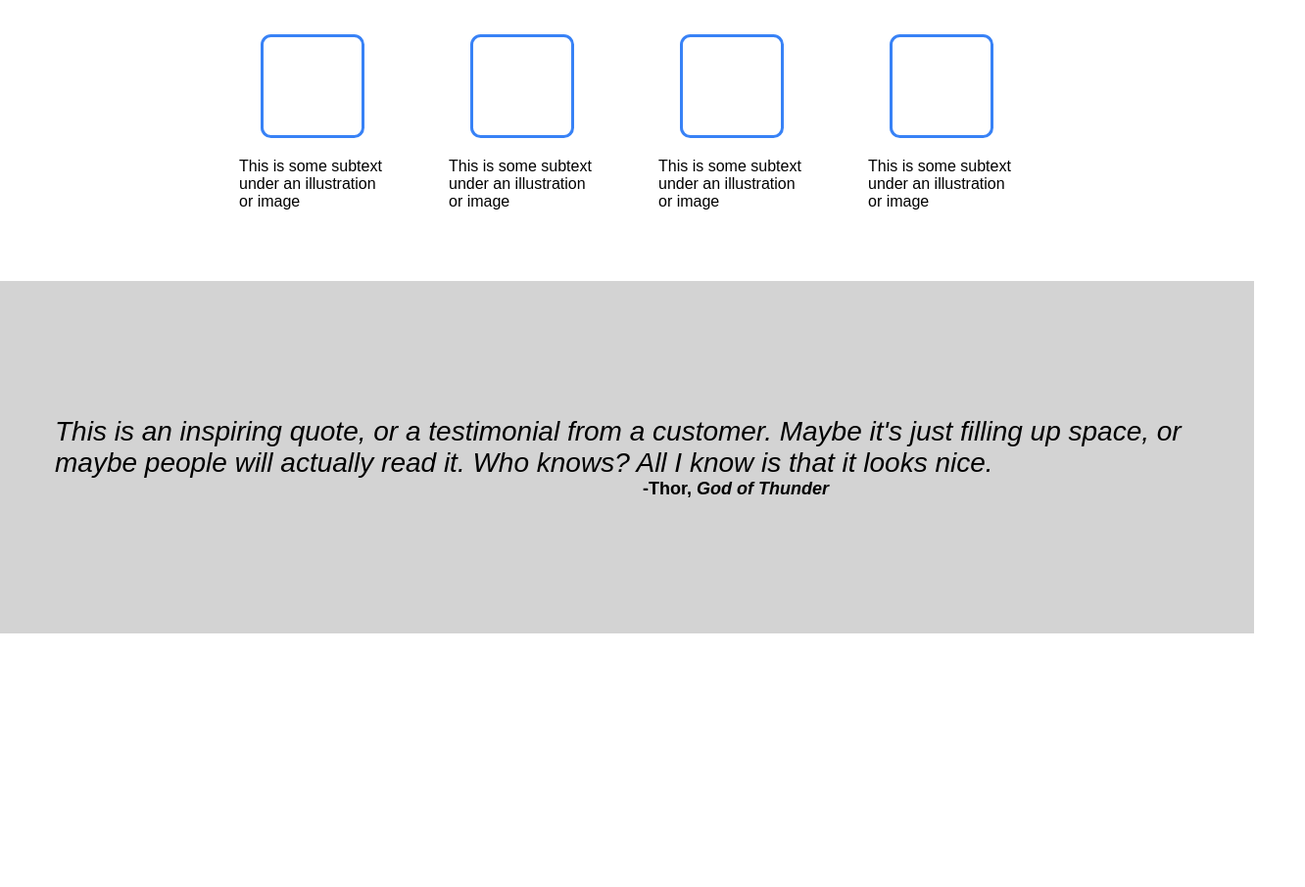
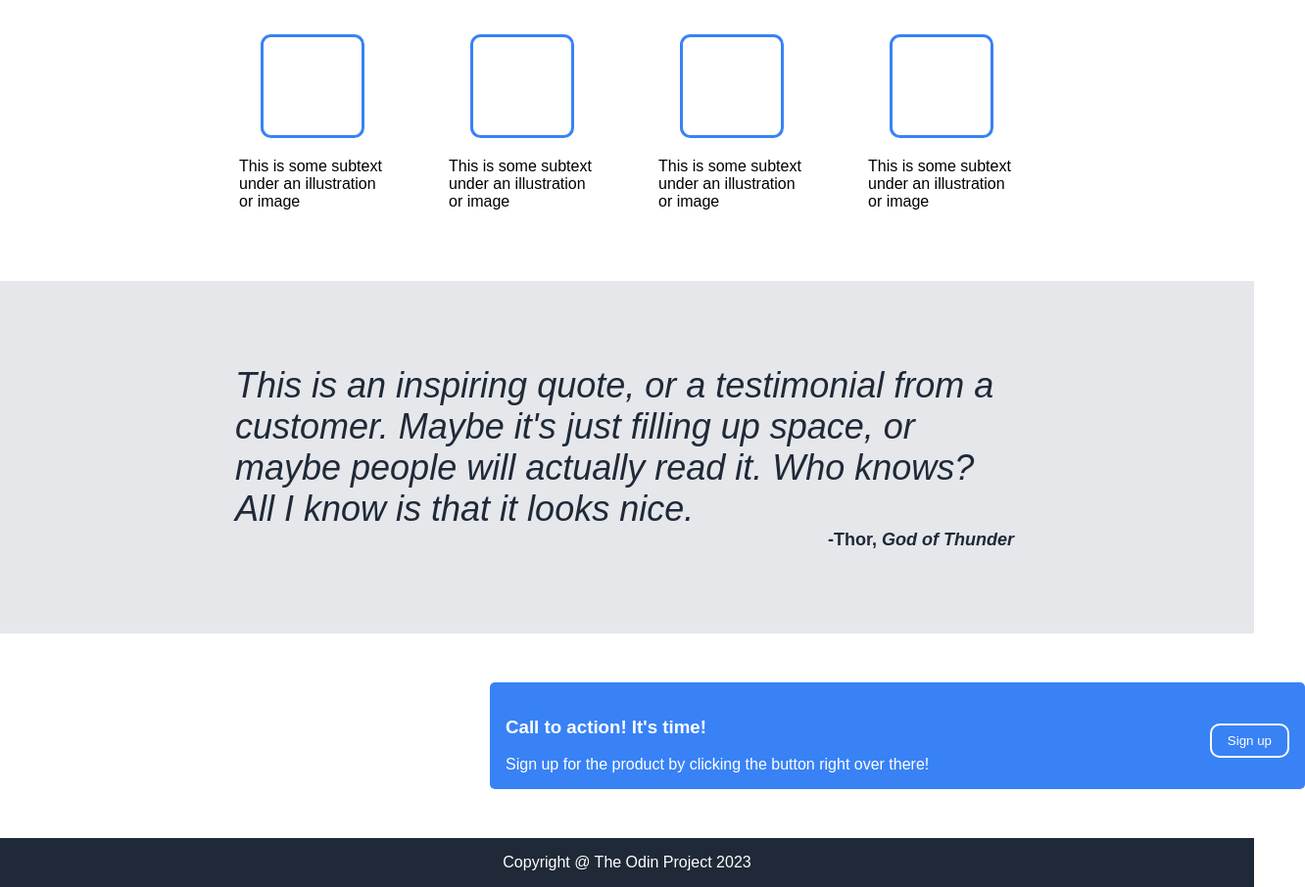
Before and after one commit to 8bitRavi/landing-page, a plain HTML site: page index.html in a window 1280 px wide. Shown: the part 446-1352 px from the top of the page at 98% size, 1332 px wide, since content can reach past the window. Before the commit the page ends 1093 px from the top, so only its background shows below. Drawn offline with Linux system fonts and the light colour scheme.

Commit message:
Adding call to action and footer

```diff
--- a/index.html
+++ b/index.html
@@ -54,5 +54,15 @@
         <footer>-Thor, <cite>God of Thunder</cite></footer>
         </blockquote>
     </div>
+    <div class="call-to-action">
+        <div class="left">
+        <h3>Call to action! It's time!</h3>
+        <p>Sign up for the product by clicking the button right over there!</p>
+        </div>
+        <button>Sign up</button>
+    </div>
+    <footer class="footer">
+        <span class="copyright">Copyright @ The Odin Project 2023</span>
+    </footer>
 </body>
 </html>
--- a/style.css
+++ b/style.css
@@ -39,6 +39,7 @@ button {
     border: none;
     border-radius: 10px;
     padding: 8px 16px 8px 16px;
+    margin-top: 10px;
 }
 
 .header {
@@ -136,7 +137,7 @@ h1 {
 
 
 .sub-section-three {
-    background-color: lightgrey;
+    background-color: #E5E7EB;
     height: 300px;
     padding: 30px 16px;
     display: flex;
@@ -144,11 +145,16 @@ h1 {
     align-items: center;
 }
 blockquote {
-    color: black;
+    color: #1F2937;
+    display: flex;
+    justify-content: center;
+    align-items: center;
+    flex-wrap: wrap;
+    width: 800px;
 }
 
 blockquote p {
-    font-size: 1.75rem;
+    font-size: 36px;
     font-weight: lighter;
     font-style: italic;
 }
@@ -158,3 +164,32 @@ blockquote footer {
     font-weight: bold;
     font-size: 1.125rem;
 }
+
+/** Call to Action **/
+
+.call-to-action {
+    background-color: #3882F6;
+    border-radius: 5px;
+    display: flex;
+    justify-content: space-between;
+    align-items: center;
+    width: 800px;
+    padding: 16px;
+    margin: 50px  500px;
+}
+
+.call-to-action button {
+    border: 2px solid white;
+}
+
+.call-to-action p {
+    margin: 0;
+    padding: 0;
+}
+
+.footer {
+    background-color: #1F2937;
+    padding: 16px;
+    display: flex;
+    justify-content: center;
+}
```
